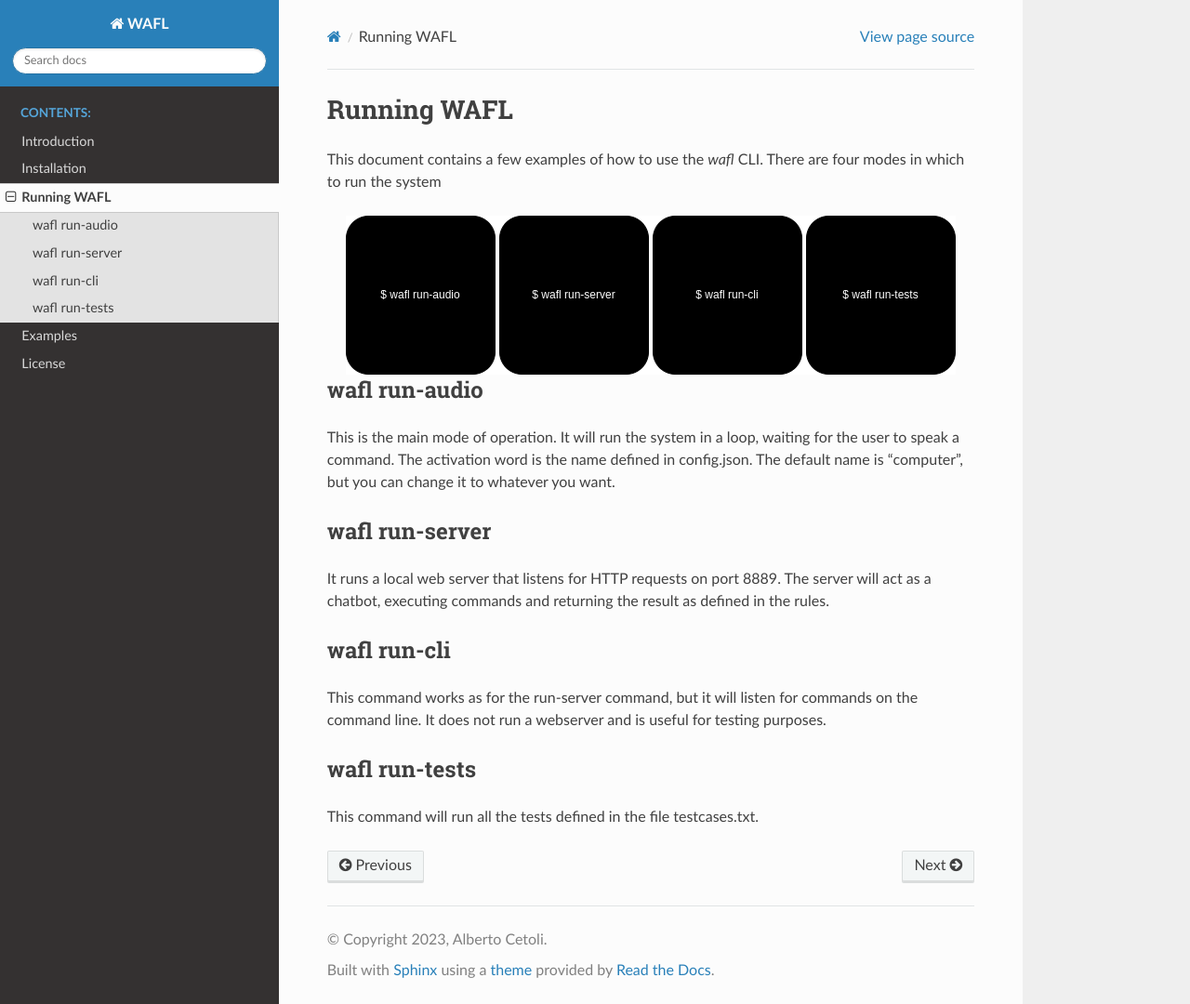
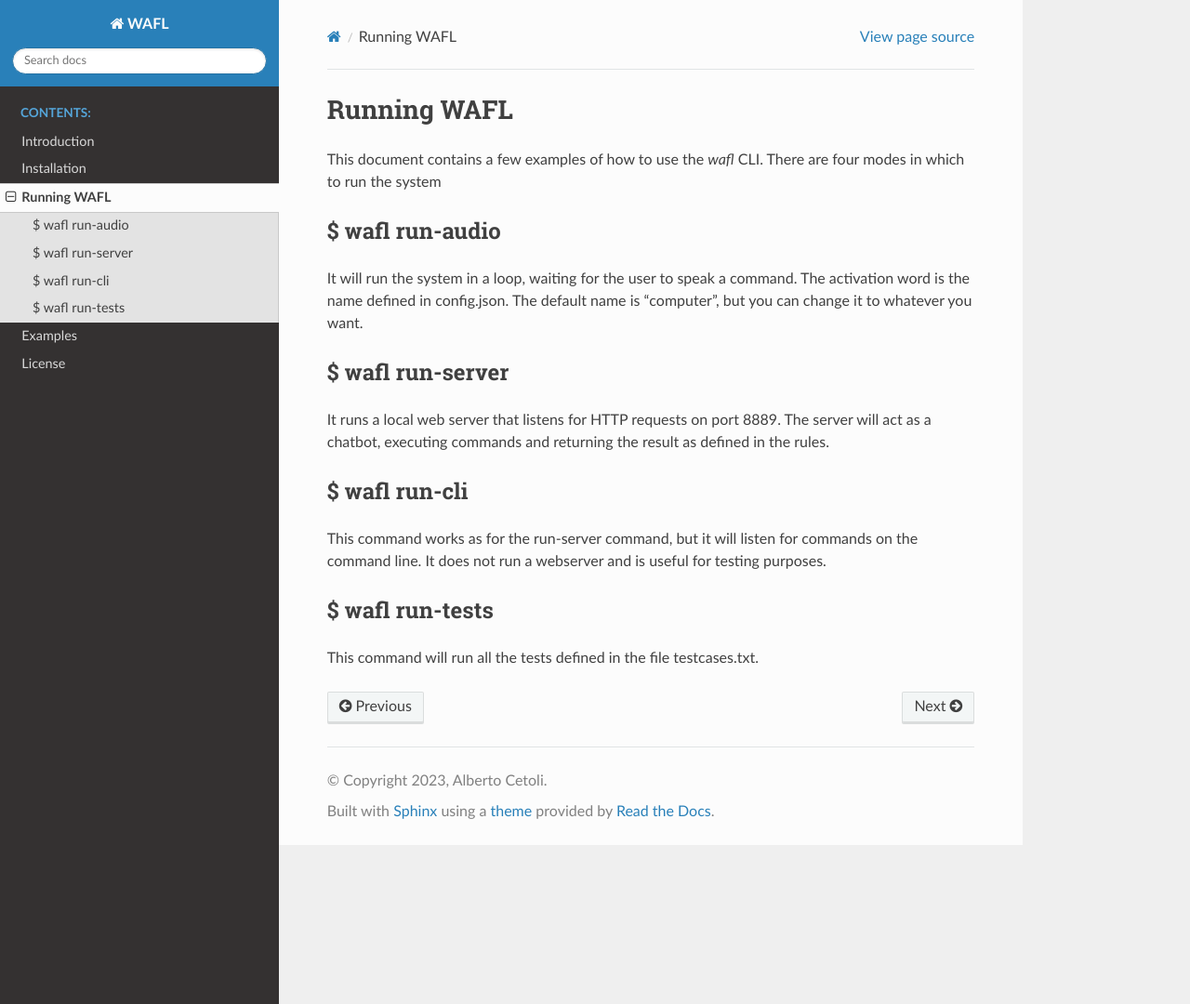
Before and after one commit to fractalego/wafl, a Sphinx documentation site: the page built from documentation/source/running_WAFL.rst, in a window 1280 px wide and 1080 px high. Shown: the whole window at 93% size. Built offline with Sphinx 7.4.7 and the Read the Docs theme 2.0.0, drawn with Linux system fonts in a browser that asks for light colours.

Commit message:
updated README and documentation frontpage

```diff
--- a/documentation/source/directory_structure.rst
+++ b/documentation/source/directory_structure.rst
@@ -39,5 +39,5 @@ Only the rules and facts that are included will be part of the inference.
 For example, the keyword `#using facts` within greetings/ (2) will not include the folder above it.
 Inference in a subfolder is limited the the rules and facts that are part of that folder or below it.
 
-For more information, you can have a look at the (still early) project in
+For more complete example, you can have a look at the (still early) project in
 `wafl_home <https://github.com/fractalego/wafl_home>`_.
--- a/documentation/source/running_WAFL.rst
+++ b/documentation/source/running_WAFL.rst
@@ -3,35 +3,29 @@ Running WAFL
 This document contains a few examples of how to use the `wafl` CLI.
 There are four modes in which to run the system
 
+$ wafl run-audio
+----------------
 
-.. image:: _static/wafl-commands.png
-   :alt: Basic CLI commands
-   :align: center
-
-
-wafl run-audio
---------------
-
-This is the main mode of operation. It will run the system in a loop, waiting for the user to speak a command.
+It will run the system in a loop, waiting for the user to speak a command.
 The activation word is the name defined in config.json.
 The default name is "computer", but you can change it to whatever you want.
 
 
-wafl run-server
----------------
+$ wafl run-server
+-----------------
 
 It runs a local web server that listens for HTTP requests on port 8889.
 The server will act as a chatbot, executing commands and returning the result as defined in the rules.
 
 
-wafl run-cli
-------------
+$ wafl run-cli
+--------------
 
 This command works as for the run-server command, but it will listen for commands on the command line.
 It does not run a webserver and is useful for testing purposes.
 
 
-wafl run-tests
---------------
+$ wafl run-tests
+----------------
 
 This command will run all the tests defined in the file testcases.txt.
--- a/todo.txt
+++ b/todo.txt
@@ -1,8 +1,9 @@
 ### TODO
 
 * rewrite documentation
-   * talk about the system will improvise the rules
+   * talk about how the system will improvises rules
    * explain arbiter pipeline
+   * update config description (possibly with stand-alone connection)
 
 * add init-default (with modified wafl_home) and init (as empty)
 
```
Also changed, not shown: README.md (+4 -7 lines), 6 other files.
